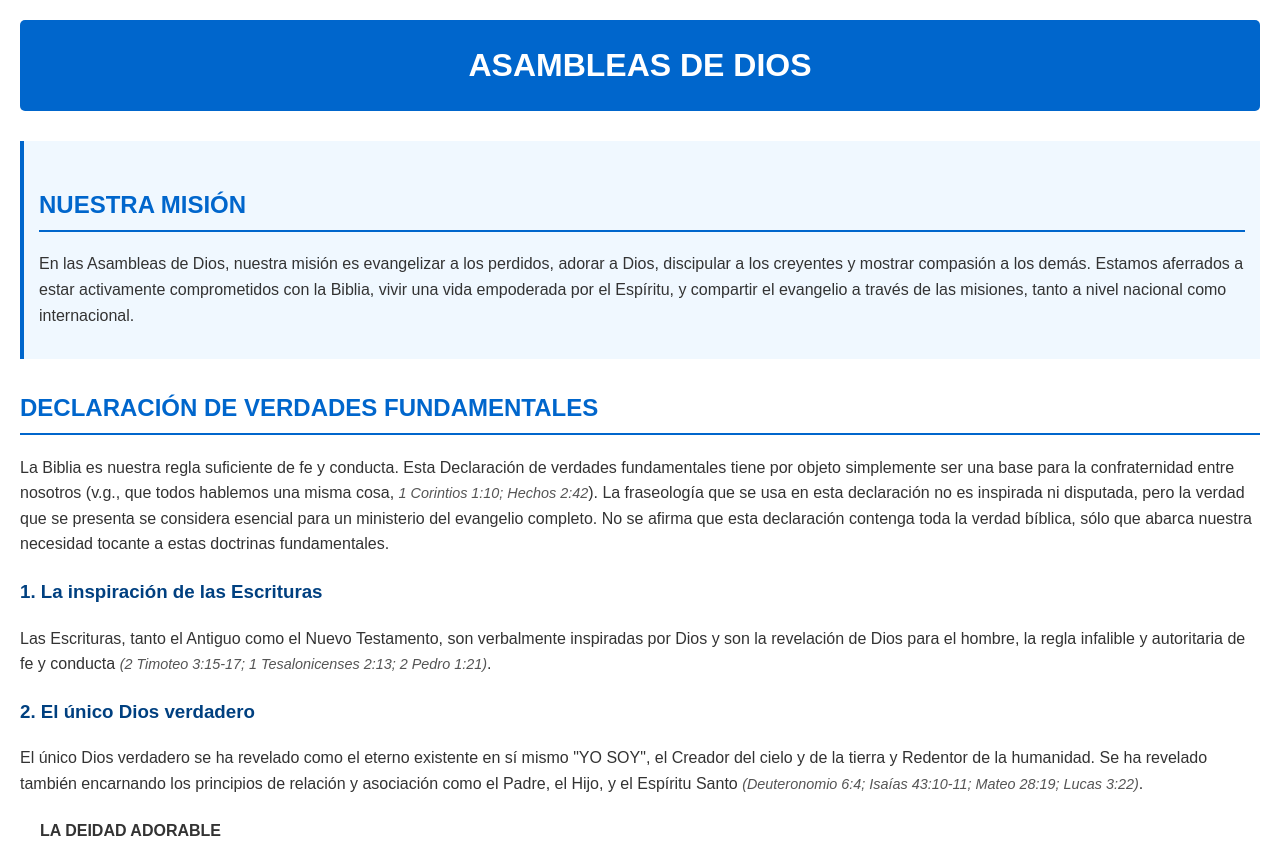
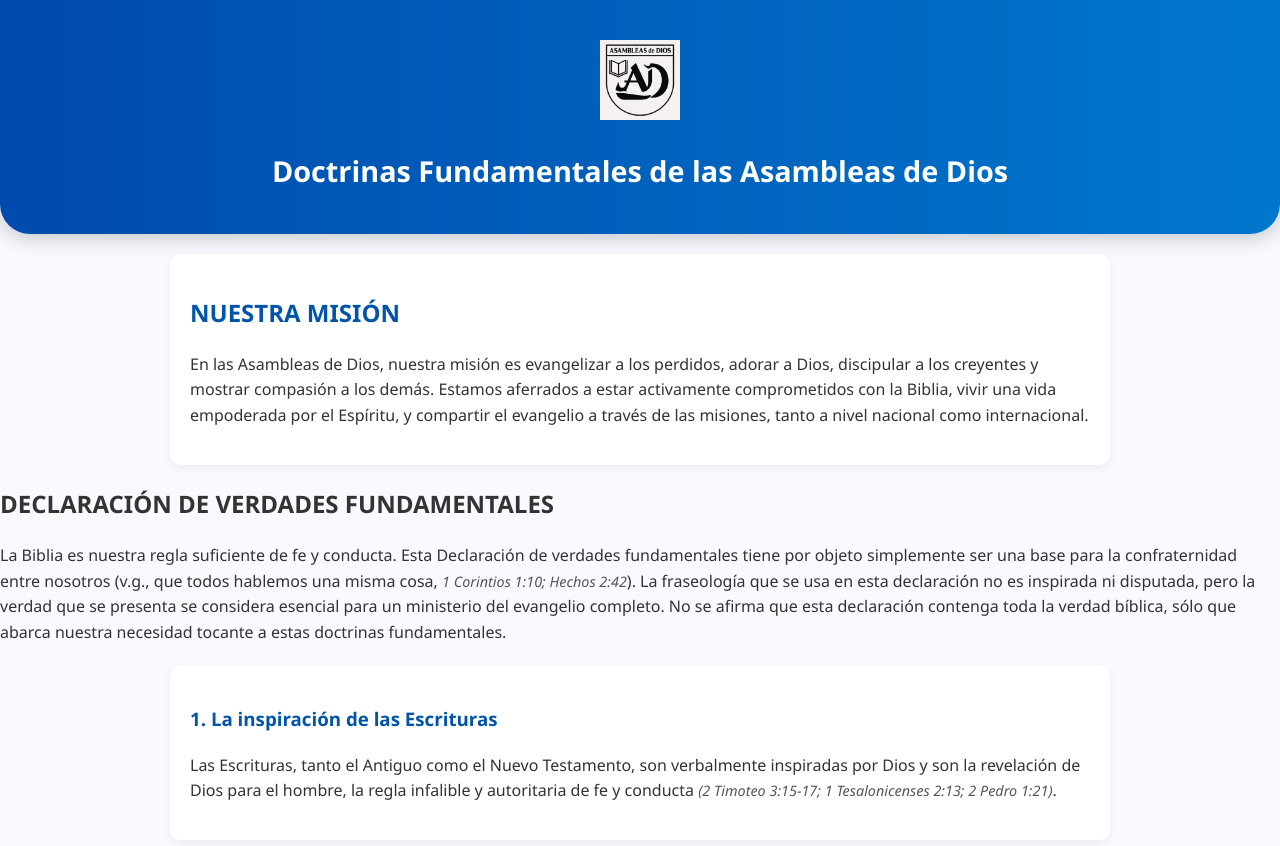
Before and after one commit to elijah-dscpl/web-senda-de-vida, a plain HTML site: page doctrinas.html in a window 1280 px wide. Shown: the top 846 px of the page. Drawn offline with Linux system fonts and the light colour scheme.

Commit message:
Update doctrinas.html

```diff
--- a/doctrinas.html
+++ b/doctrinas.html
@@ -1,68 +1,90 @@
 <!DOCTYPE html>
 <html lang="es">
 <head>
-    <meta charset="UTF-8">
-    <meta name="viewport" content="width=device-width, initial-scale=1.0">
+  <meta charset="UTF-8" />
+  <meta name="viewport" content="width=device-width, initial-scale=1.0"/>
   <title>Doctrinas de las Asambleas de Dios</title>
   <style>
     body {
-            font-family: Arial, sans-serif;
+      font-family: 'Segoe UI', sans-serif;
       line-height: 1.6;
       margin: 0;
-            padding: 20px;
+      padding: 0;
+      background: #f9faff;
       color: #333;
     }
+
     header {
-            background-color: #0066cc;
+      background: linear-gradient(to right, #004aad, #0077cc);
+      padding: 40px 20px;
       color: white;
+      text-align: center;
+      border-radius: 0 0 30px 30px;
+      box-shadow: 0 5px 20px rgba(0, 0, 0, 0.2);
+    }
+
+    header img {
+      width: 80px;
+      margin-bottom: 10px;
+    }
+
+    header h1 {
+      font-size: 1.8em;
+      margin: 10px 0 0;
+    }
+
+    .mission, .doctrine, .intro, .verse-final {
       padding: 20px;
-            text-align: center;
-            margin-bottom: 30px;
-            border-radius: 5px;
+      margin: 20px auto;
+      max-width: 900px;
+      background: #ffffff;
+      border-radius: 10px;
+      box-shadow: 0 3px 10px rgba(0,0,0,0.06);
     }
-        h1 {
-            margin: 0;
+
+    .mission h2, .doctrine h3 {
+      color: #0055aa;
     }
-        h2 {
+
+    .sub-doctrine h4 {
       color: #0066cc;
-            border-bottom: 2px solid #0066cc;
-            padding-bottom: 5px;
-            margin-top: 30px;
+      margin-top: 15px;
     }
-        h3 {
-            color: #004080;
-            margin-top: 20px;
-        }
-        .mission {
-            background-color: #f0f8ff;
-            padding: 15px;
-            border-left: 4px solid #0066cc;
-            margin-bottom: 30px;
-        }
-        .doctrine {
-            margin-bottom: 20px;
-        }
-        .sub-doctrine {
-            margin-left: 20px;
-        }
+
     .bible-ref {
       font-style: italic;
+      font-size: 0.9em;
       color: #555;
-            font-size: 0.9em;
     }
+
     footer {
-            margin-top: 50px;
+      background: #f2f2f2;
       text-align: center;
+      padding: 20px;
       font-size: 0.9em;
       color: #666;
-            border-top: 1px solid #ddd;
-            padding-top: 20px;
+      border-top: 1px solid #ccc;
+    }
+
+    .verse-final {
+      font-style: italic;
+      text-align: center;
+      font-size: 1em;
+      color: #003366;
+      margin-top: 40px;
+    }
+
+    .verse-final span {
+      font-weight: bold;
+      color: #004aad;
     }
   </style>
 </head>
 <body>
+
   <header>
-        <h1>ASAMBLEAS DE DIOS</h1>
+    <img src="icons/doctrinas.png" alt="Icono doctrinas">
+    <h1>Doctrinas Fundamentales de las Asambleas de Dios</h1>
   </header>
 
   <div class="mission">
@@ -214,8 +236,15 @@
         <p>"Pero nosotros esperamos, según sus promesas, cielos nuevos y tierra nueva, en los cuales mora la justicia" <span class="bible-ref">(2 Pedro 3:13; Apocalipsis 21:22)</span>.</p>
     </div>
 
+    <div class="verse-final">
+        <p>“Pero cuando venga el Espíritu Santo sobre ustedes, recibirán poder y serán mis testigos…”<br>
+        <span>— Hechos 1:8 (NVI)</span></p>
+    </div>
+
     <footer>
-        <p>La "Declaración de verdades fundamentales" contiene las 16 doctrinas de las Asambleas de Dios. Todas las iglesias de las Asambleas de Dios se adhieren a estas doctrinas que son principios no negociables de la fe.</p>
+        <p>Jagüey Grande, Cuba. Calle 15 / 50 y 52</p>
+        <p>SENDA DE VIDA &copy; 2025</p>
     </footer>
+
 </body>
 </html>
```
Lines whose indentation alone changed are shown as unchanged.
